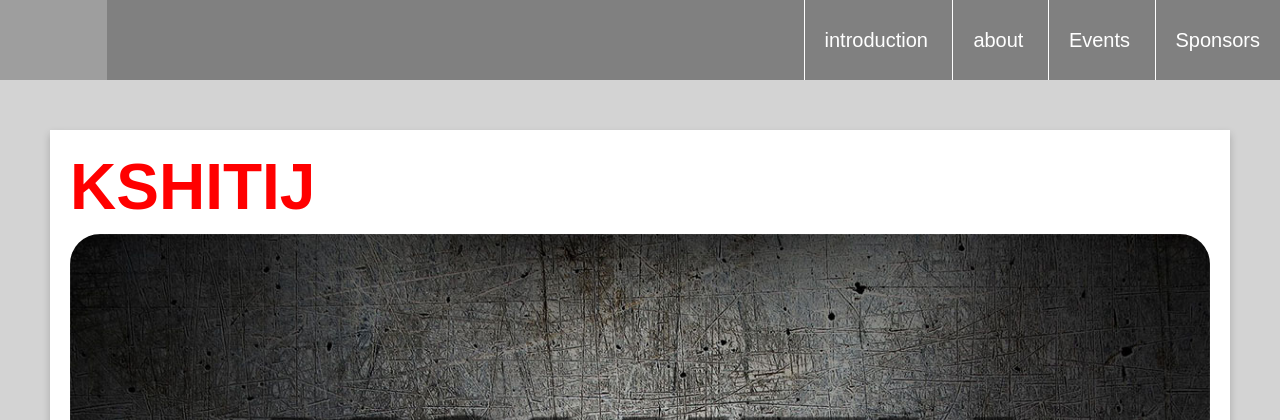
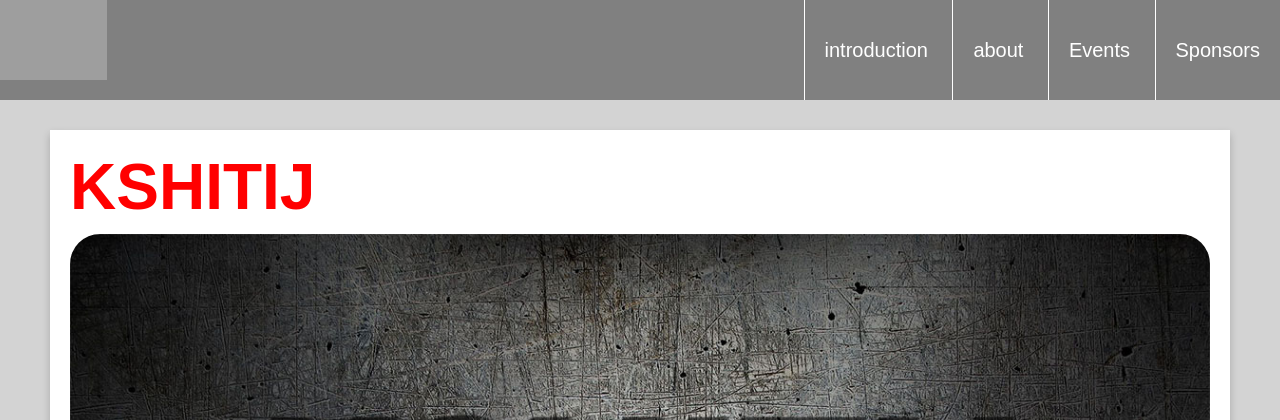
Before and after one commit to singhkushwahmanvendra/kshitij-msk, a PHP site: page / in a window 1280 px wide. Shown: the top 420 px of the page. Run offline with PHP 8.4, Linux system fonts and the light colour scheme; grey boxes are pictures that could not be loaded.

Commit message:
Update StyleSheet1.css

```diff
--- a/StyleSheet1.css
+++ b/StyleSheet1.css
@@ -43,6 +43,7 @@ body{
 }
 
 .nav ul li a{
+    display: block;
     padding:10px 20px;
     text-decoration:none;
     line-height:80px;
@@ -51,6 +52,7 @@ body{
 }
 
 .nav ul li a:hover{
+    background-color:greenyellow;
     color:palevioletred;
 }
 
```
